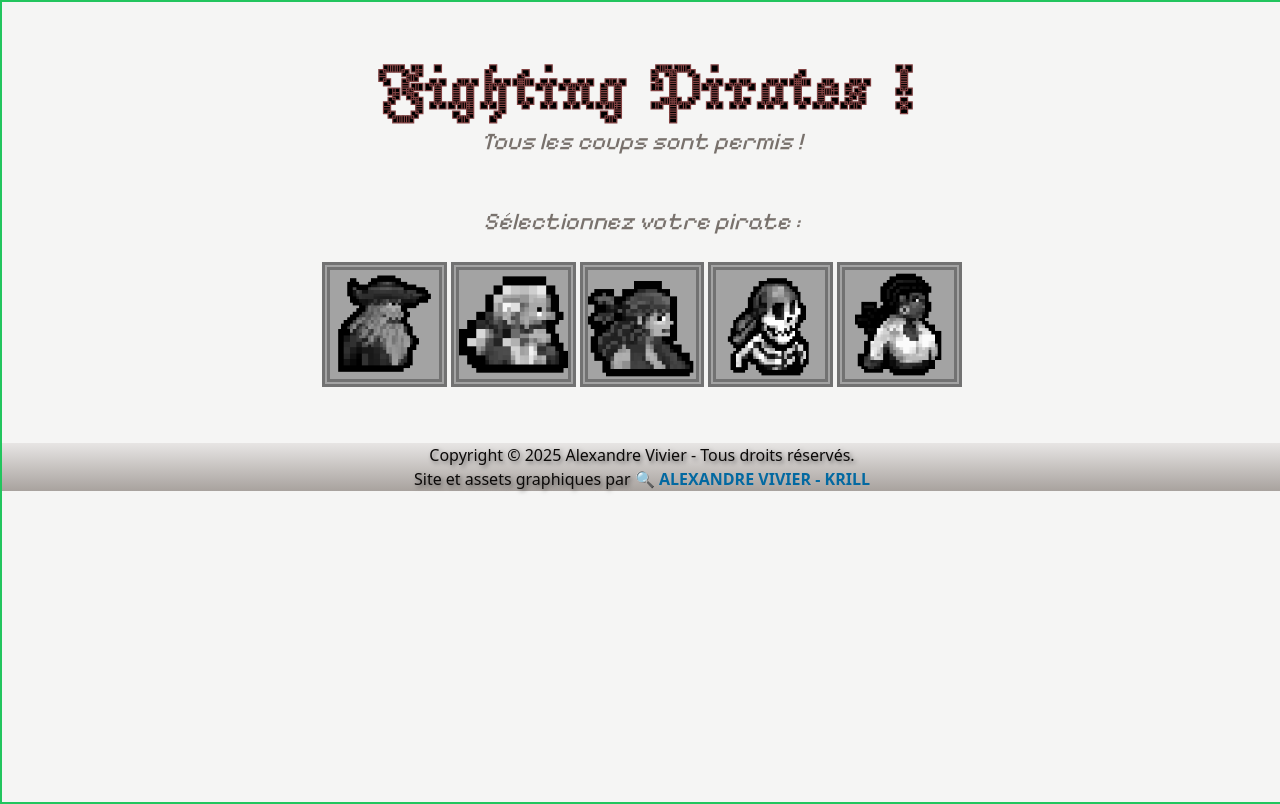
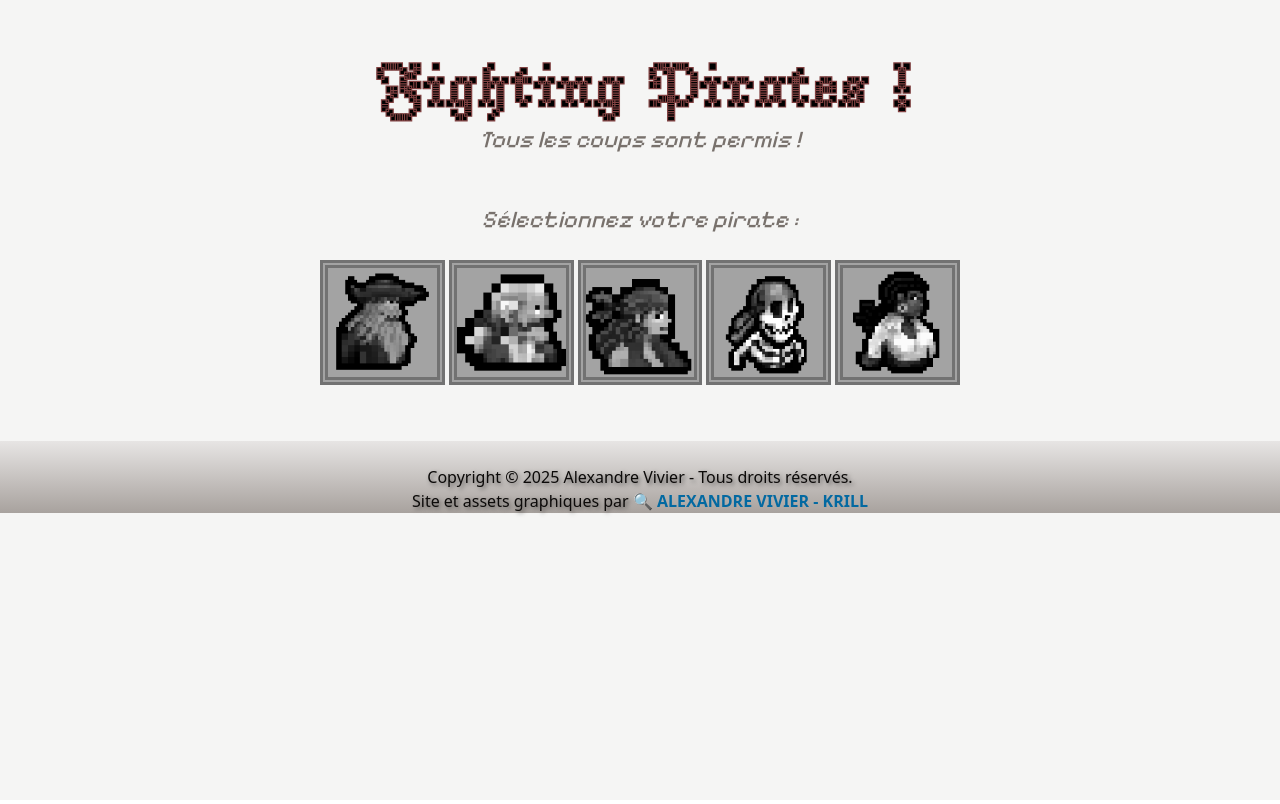
Before and after one commit to AlexandreVivier/pirates-spr, a Vue app: page / in a window 1280 px wide. Built offline with nearby package versions, Linux system fonts and the light colour scheme.

Commit message:
fix graph

```diff
--- a/src/App.vue
+++ b/src/App.vue
@@ -1,5 +1,5 @@
 <template>
-  <div id="app" class="bg-red-500 border-2 border-green-500 w-screen h-fit">
+  <div id="app" class="w-screen h-fit">
     <router-view></router-view>
   </div>
 </template>
--- a/src/components/AppCopyrights.vue
+++ b/src/components/AppCopyrights.vue
@@ -1,5 +1,5 @@
 <template>
-    <div class="w-full flex flex-col bg-gradient-to-b from-stone-200 to-stone-400 dark:from-stone-800 dark:to-stone-900 justify-center items-center text-center">
+    <div class="w-full flex flex-col pt-6 bg-gradient-to-b from-stone-200 to-stone-400 dark:from-stone-800 dark:to-stone-900 justify-center items-center text-center">
         <p class="text-stone-950 dark:text-stone-300 font-thin text-shadow-special">
             Copyright © 2025 Alexandre Vivier - Tous droits réservés.
         </p>
```
